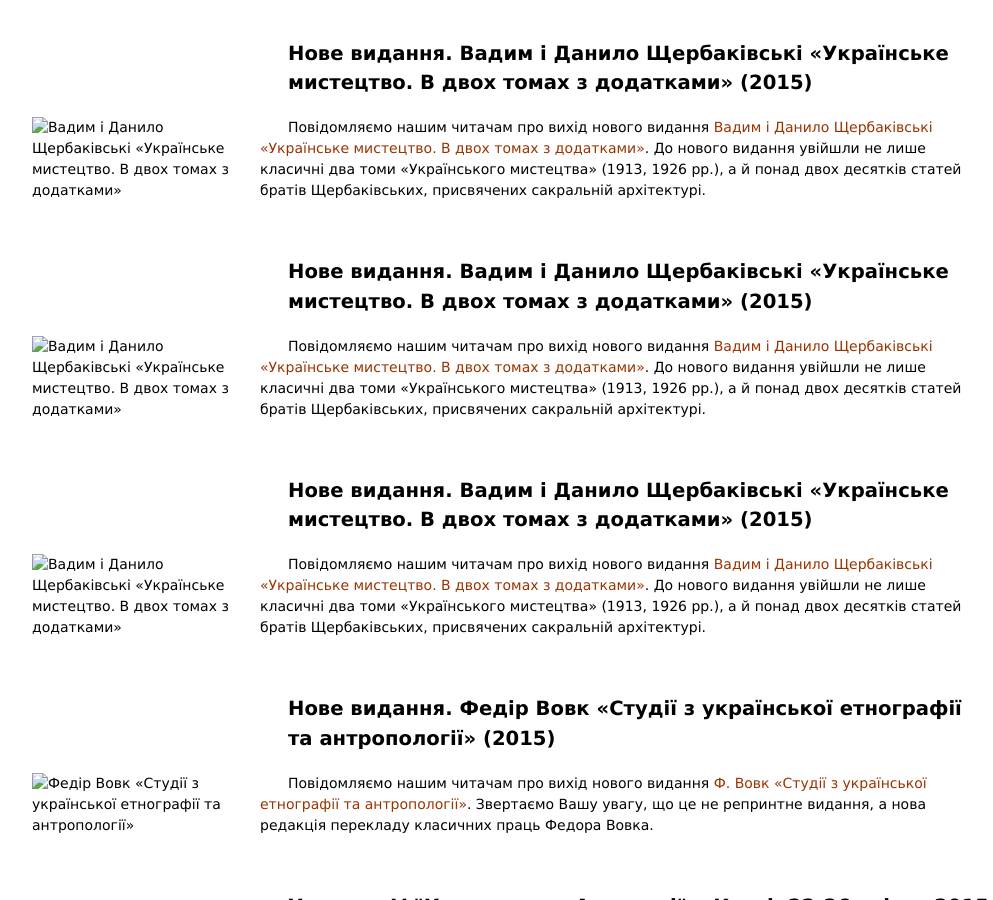
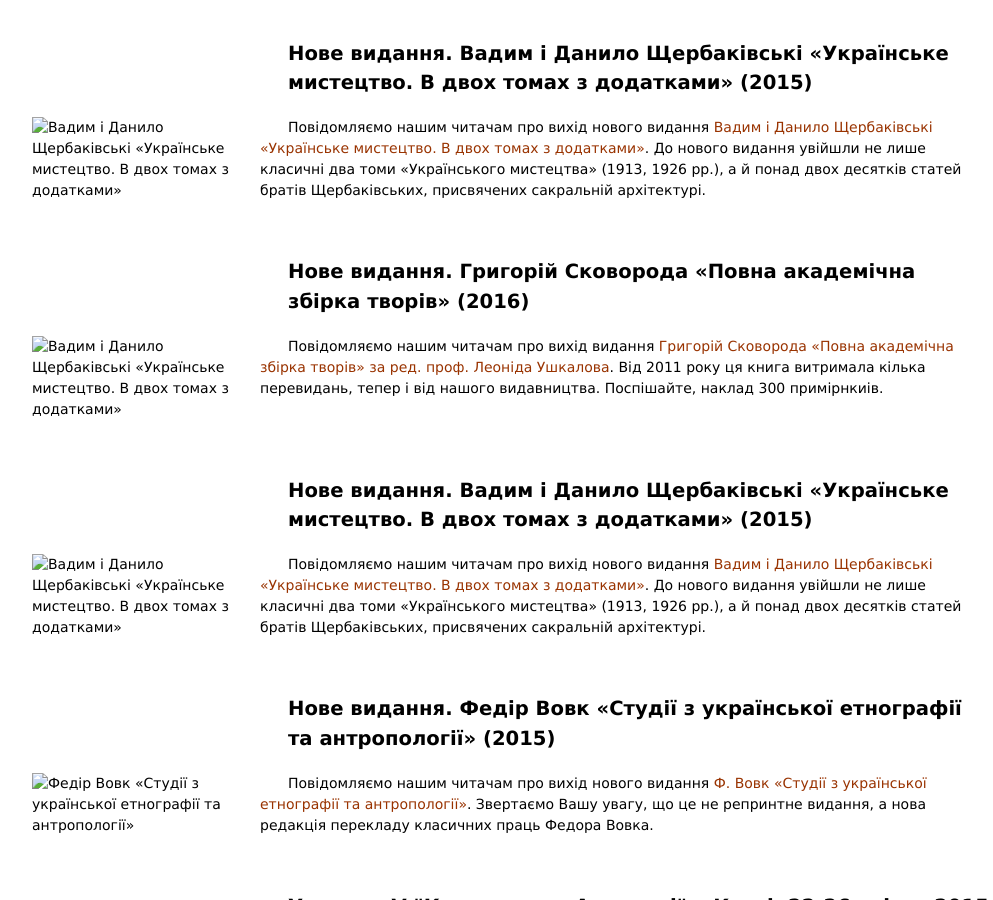
Before and after one commit to savchook/savchook.github.io, a Jekyll site: the page built from index.html, in a window 1280 px wide and 900 px high, scrolled down 370 px. Shown: the whole window, without its empty margins (128-1121 px from the left). Built offline with Jekyll 4.4.1, drawn with Linux system fonts in a browser that asks for light colours.

Commit message:
Update index.markdown

```diff
--- a/_news/2016-04-10/index.markdown
+++ b/_news/2016-04-10/index.markdown
@@ -1,8 +1,8 @@
 ---
-title: Нове видання. Вадим і Данило Щербаківські «Українське мистецтво. В двох томах з додатками» (2015)
+title: Нове видання. Григорій Сковорода «Повна академічна збірка творів» (2016)
 image:
   alt: Вадим і Данило Щербаківські «Українське мистецтво. В двох томах з додатками»
 ---
 
-Повідомляємо нашим читачам про вихід нового видання [Вадим і Данило Щербаківські «Українське мистецтво. В двох томах з додатками»](/books/sctcherbakivski-ukrainske-mystectvo).
-До нового видання увійшли не лише класичні два томи «Українського мистецтва» (1913, 1926 рр.), а й понад двох десятків статей братів Щербаківських, присвячених сакральній архітектурі.
+Повідомляємо нашим читачам про вихід видання [Григорій Сковорода «Повна академічна збірка творів» за ред. проф. Леоніда Ушкалова](/books/skovoroda-akademichna-zbirka).
+Від 2011 року ця книга витримала кілька перевидань, тепер і від нашого видавництва. Поспішайте, наклад 300 примірнкиів.
```
